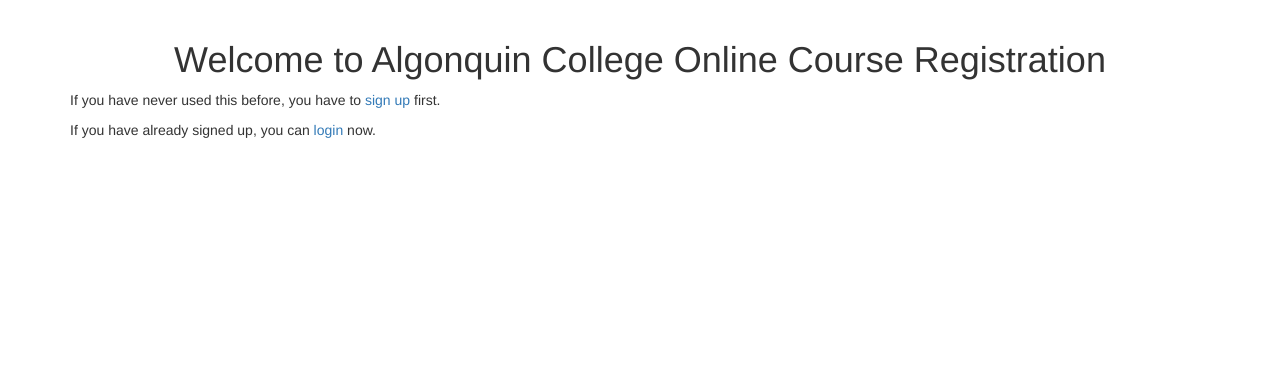
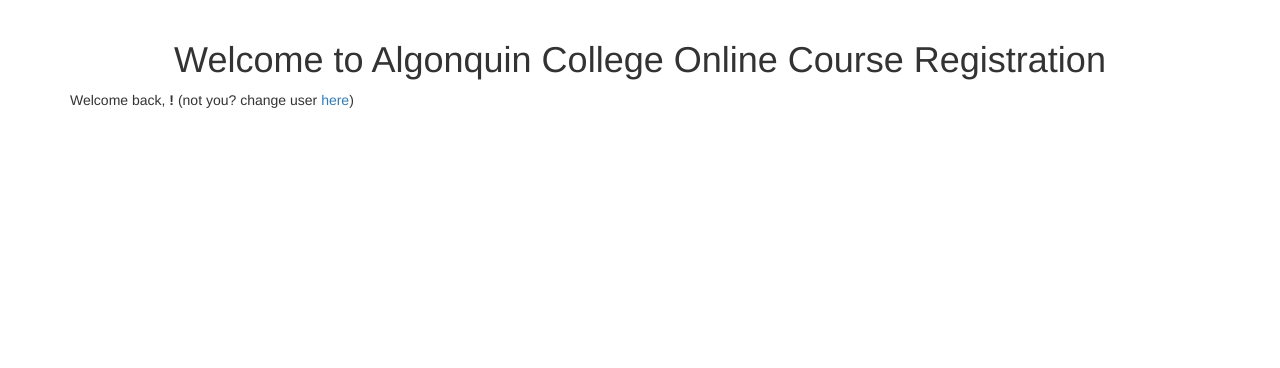
Before and after one commit to killerrin/CST8257-Course-Registration-System, a PHP site: page / in a window 1280 px wide. Shown: the part 52-420 px from the top of the page. Run offline with PHP 8.4, Linux system fonts and the light colour scheme; the visitor is signed in with stand-in values (Sample User, id 1).

Commit message:
Added Welcome Message to Index

```diff
--- a/Lab 7/Index.php
+++ b/Lab 7/Index.php
@@ -1,8 +1,14 @@
 <?php //session_start(); ?>
 <?php include "Common/Header.php"; ?>
 
+<?php
+$LoggedInUser = $_SESSION["LoggedInUser"];
+?>
+
 <div class="container">
     <h1>Welcome to Algonquin College Online Course Registration</h1>
+
+    <?php if (empty($LoggedInUser)) : ?>
     <p>
         If you have never used this before, you have to
         <a href="NewUser.php">sign up</a>&nbsp;first.
@@ -11,6 +17,15 @@
         If you have already signed up, you can
         <a href="Login.php">login</a>&nbsp;now.
     </p>
+    <?php else : ?>
+    <p>
+        Welcome back,
+        <strong>
+            <?php echo $LoggedInUser->name; ?>!
+        </strong>(not you? change user
+        <a href="Logout.php">here</a>)
+    </p>
+    <?php endif; ?>
 </div>
 
 <?php include "Common/Footer.php"; ?>
```
